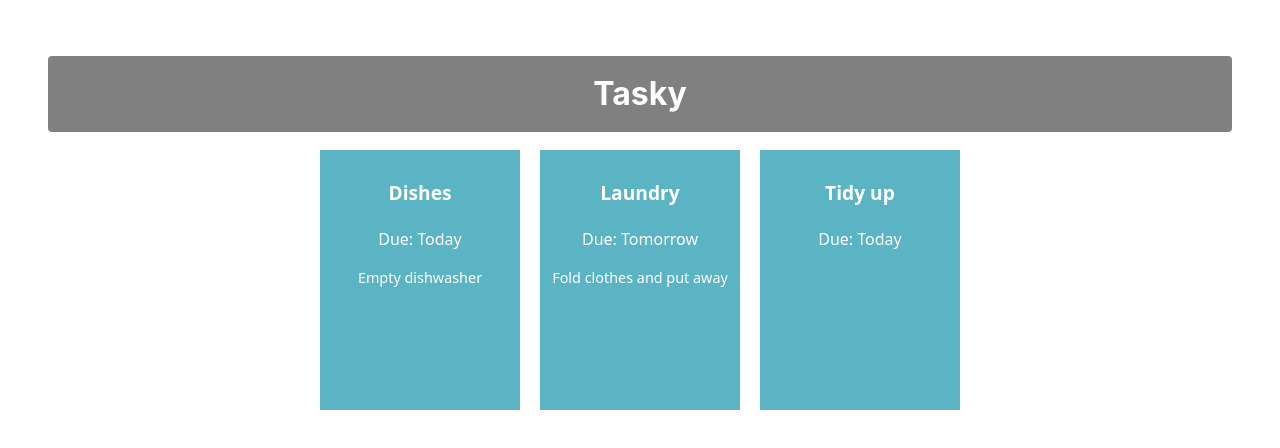
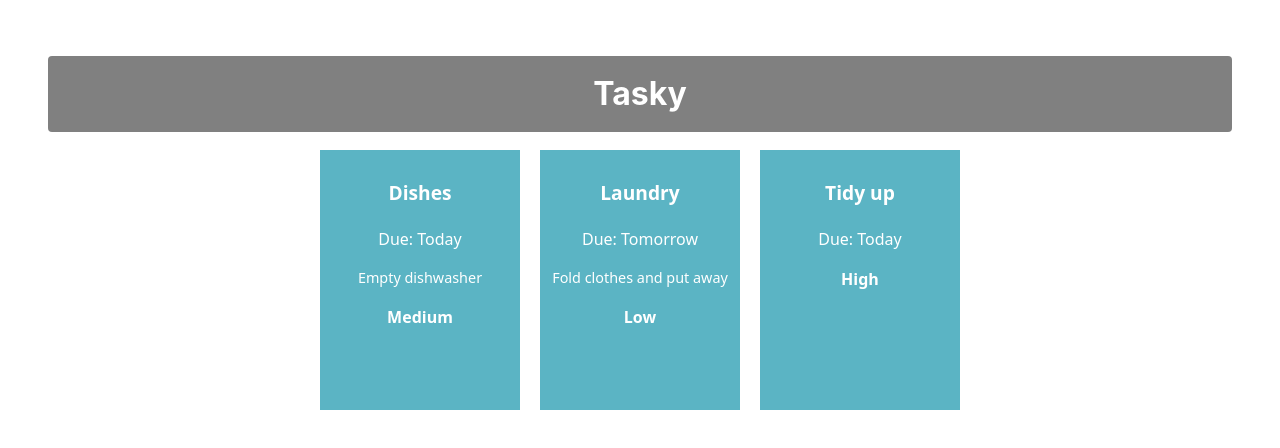
Before and after one commit to FinnClewes/react-basics-labs, a React (Vite) app in the folder tasky/: page / in a window 1280 px wide. Shown: the top 448 px of the page. Built offline with nearby package versions, Linux system fonts and the light colour scheme.

Commit message:
Tasky Lab 2a - Exercise done

```diff
--- a/tasky/src/App.css
+++ b/tasky/src/App.css
@@ -45,3 +45,7 @@
   font-weight: lighter;
   font-size: .9em;
 }
+
+.priority {
+  font-weight: bold;
+}
--- a/tasky/src/App.jsx
+++ b/tasky/src/App.jsx
@@ -6,9 +6,9 @@
 
   const [ taskState, setTaskState ] = useState({
     tasks: [
-      {  id: 1, title: "Dishes", description: "Empty dishwasher", deadline: "Today" },
-      {  id: 2, title: "Laundry", description: "Fold clothes and put away", deadline: "Tomorrow"},
-      {  id: 3, title: "Tidy up", deadline: "Today" }
+      {  id: 1, title: "Dishes", description: "Empty dishwasher", deadline: "Today", priority: "Medium" },
+      {  id: 2, title: "Laundry", description: "Fold clothes and put away", deadline: "Tomorrow", priority: "Low" },
+      {  id: 3, title: "Tidy up", deadline: "Today", priority: "High" }
     ]
   });
 
@@ -20,6 +20,7 @@
         title={task.title}
         description={task.description}
         deadline={task.deadline}
+        priority={task.priority}
         key={task.id}
         />
       ))}
--- a/tasky/src/components/Task.jsx
+++ b/tasky/src/components/Task.jsx
@@ -7,6 +7,7 @@
             <p className='title'>{props.title}</p>
             <p>Due: {props.deadline}</p>
             <p className='description'>{props.description}</p>
+            <p className='priority'>{props.priority}</p>
         </div>
     )
 }
```
